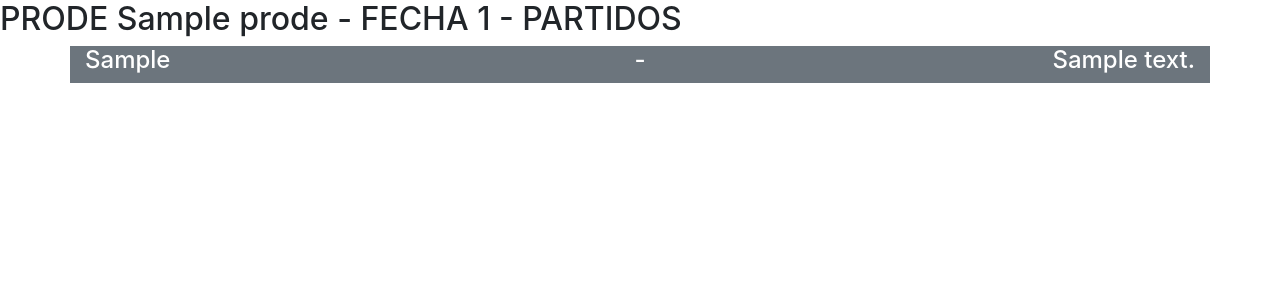
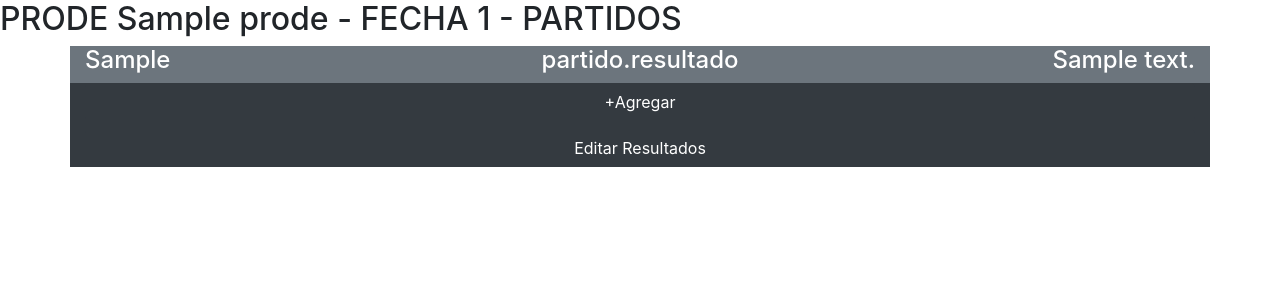
Before and after one commit to jnrdrgz/Django_ProdeAdmin, a Django app: page /1/fechas/1/partidos/ in a window 1280 px wide. Shown: the part 56-356 px from the top of the page. Run offline with Django 3.2, Linux system fonts and the light colour scheme; tables that the repository leaves empty hold one stand-in row (values such as "Sample post"); some libraries are stand-ins or nearby versions.

Commit message:
Partidos layout modified again

```diff
--- a/prodes/templates/fecha_partidos.html
+++ b/prodes/templates/fecha_partidos.html
@@ -14,8 +14,13 @@
 		<h4 class="text-left">{{partido.local}}</h4>
 	</div>
 
+
 	<div class="col">
-		<h4 class="text-center">-</h4>
+		{% if partido.resultado %}
+			<h4 class="text-center">partido.resultado</h4>
+  		{% else %}
+			<h4 class="text-center">-</h4>
+  		{% endif %}
 	</div>
 
 	<div class="col">
@@ -23,5 +28,7 @@
 	</div>
 	</div>
 {% endfor %}
+	<a type="button" href="" class="btn btn-primary btn-block btn-dark">+Agregar</a>
+	<a type="button" href="" class="btn btn-primary btn-block btn-dark">Editar Resultados</a>
 </div>
 {% endblock %}
--- a/prodes/templates/fechas_menu.html
+++ b/prodes/templates/fechas_menu.html
@@ -12,7 +12,7 @@
     {% for fecha in fechas %}
     <a type="button" href="{{fecha.pk}}/" class="btn btn-primary btn-block btn-dark">{{ fecha.numero }}</a>
     {% endfor %}
-     <button type="button" href="" class="btn btn-primary btn-block btn-light">+Agregar</button>
+     <a type="button" href="" class="btn btn-primary btn-block btn-light">+Agregar</a>
   </div>
 </div>
 {% endblock %}
```
